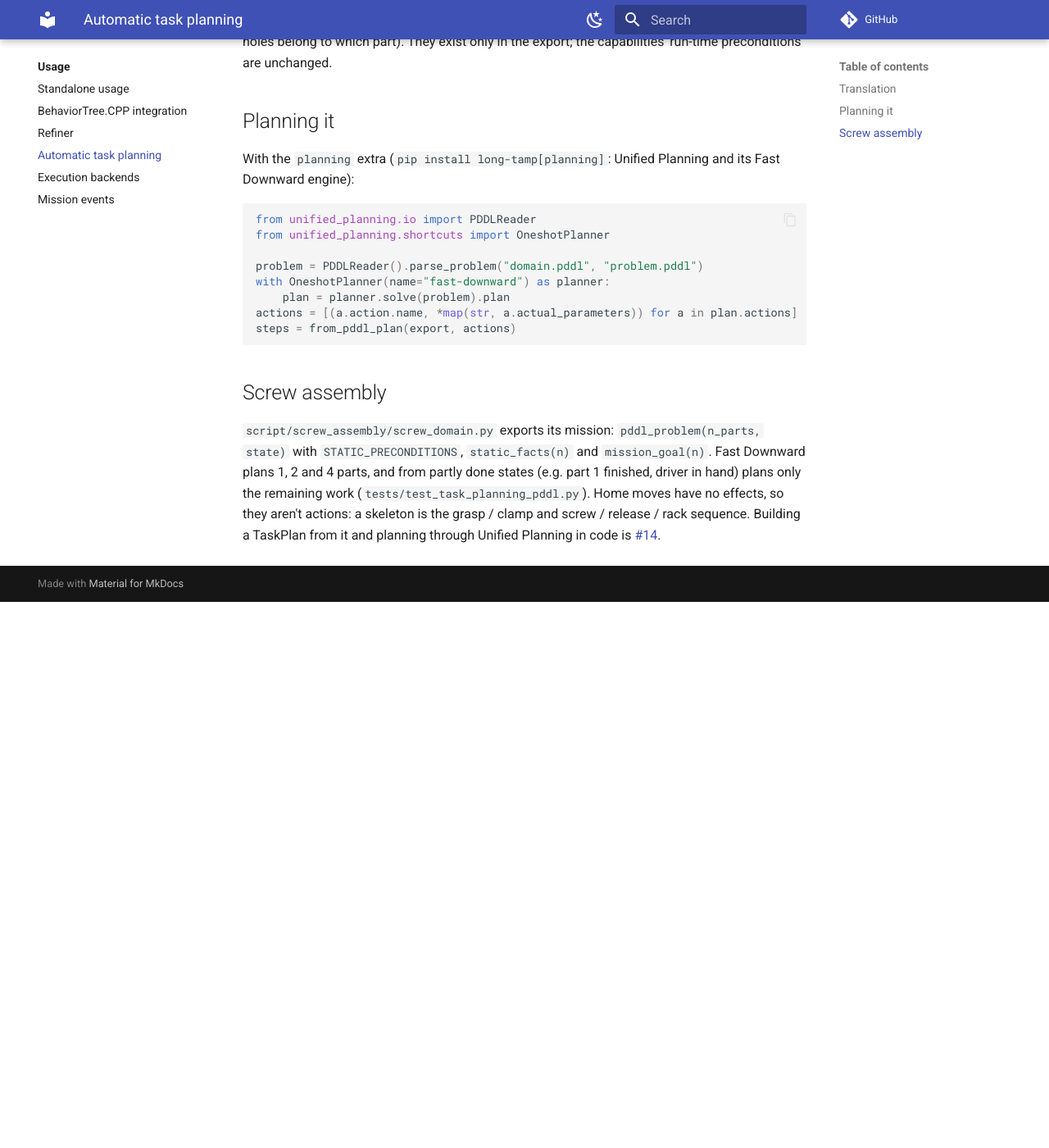
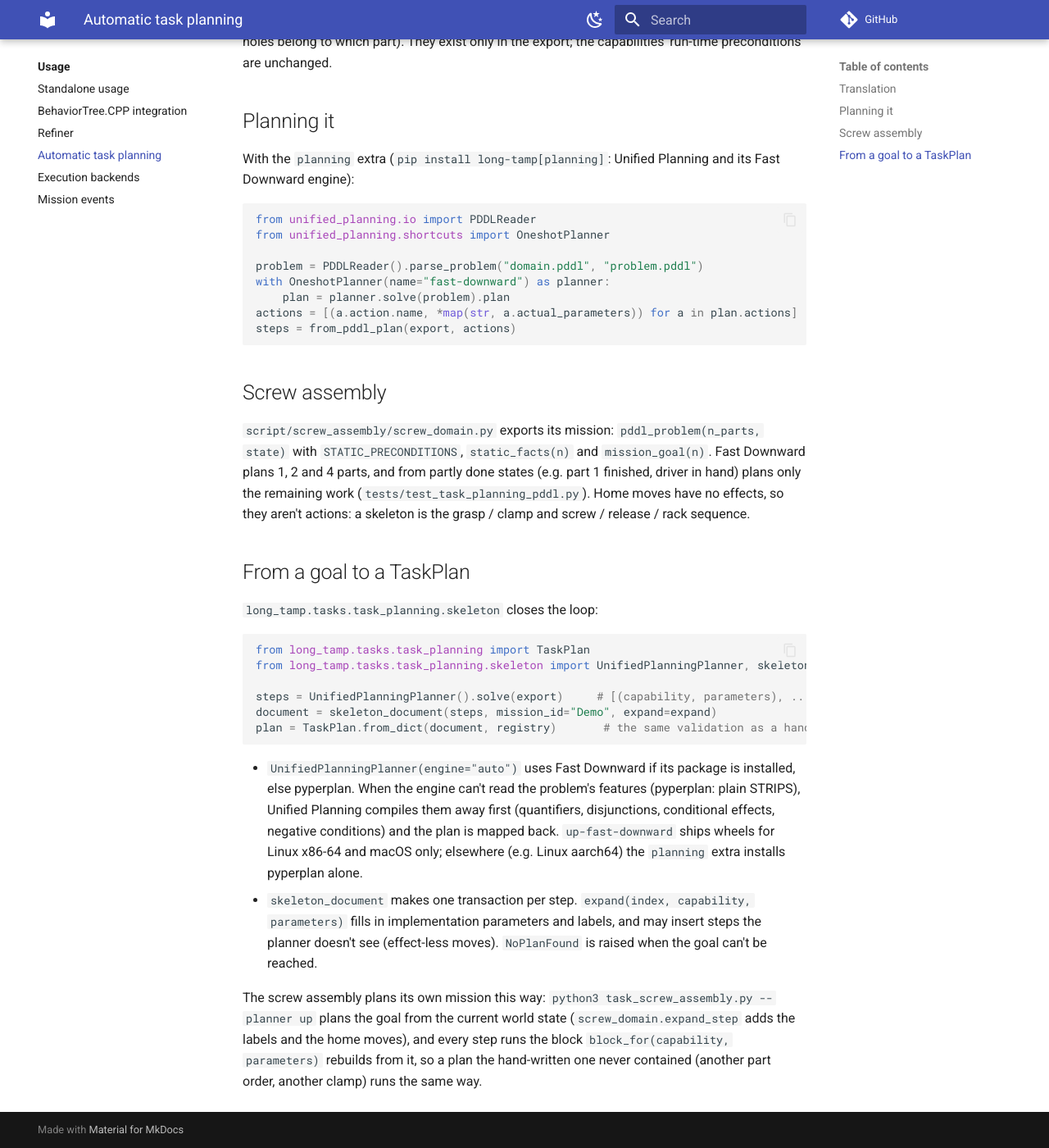
Before and after one commit to thanhndv212/long-tamp, an MkDocs documentation site: the page built from docs/usage/task-planning-pddl.md, in a window 1280 px wide and 1400 px high, scrolled down 1118 px. Shown: the whole window at 82% size. Built offline with MkDocs 1.6.1 and Material for MkDocs 9.7.7, drawn with Linux system fonts in a browser that asks for light colours; comment, search, counter and statistics services are not loaded; before the commit the page ends 1852 px from its top, so only the background shows below that.

Commit message:
docs: plans from a goal; V3 batch on planner-ordered missions
Refs #14

````diff
--- a/docs/usage/task-planning-pddl.md
+++ b/docs/usage/task-planning-pddl.md
@@ -59,5 +59,34 @@ state)` with `STATIC_PRECONDITIONS`, `static_facts(n)` and `mission_goal(n)`. Fa
 plans 1, 2 and 4 parts, and from partly done states (e.g. part 1 finished, driver in
 hand) plans only the remaining work (`tests/test_task_planning_pddl.py`). Home moves have
 no effects, so they aren't actions: a skeleton is the grasp / clamp and screw / release /
-rack sequence. Building a TaskPlan from it and planning through Unified Planning in code
-is [#14](https://github.com/thanhndv212/long-tamp/issues/14).
+rack sequence.
+
+## From a goal to a TaskPlan
+
+`long_tamp.tasks.task_planning.skeleton` closes the loop:
+
+```python
+from long_tamp.tasks.task_planning import TaskPlan
+from long_tamp.tasks.task_planning.skeleton import UnifiedPlanningPlanner, skeleton_document
+
+steps = UnifiedPlanningPlanner().solve(export)     # [(capability, parameters), ...]
+document = skeleton_document(steps, mission_id="Demo", expand=expand)
+plan = TaskPlan.from_dict(document, registry)       # the same validation as a hand-written plan
+```
+
+- `UnifiedPlanningPlanner(engine="auto")` uses Fast Downward if its package is installed,
+  else pyperplan. When the engine can't read the problem's features (pyperplan: plain
+  STRIPS), Unified Planning compiles them away first (quantifiers, disjunctions,
+  conditional effects, negative conditions) and the plan is mapped back.
+  `up-fast-downward` ships wheels for Linux x86-64 and macOS only; elsewhere (e.g. Linux
+  aarch64) the `planning` extra installs pyperplan alone.
+- `skeleton_document` makes one transaction per step. `expand(index, capability,
+  parameters)` fills in implementation parameters and labels, and may insert steps the
+  planner doesn't see (effect-less moves). `NoPlanFound` is raised when the goal can't be
+  reached.
+
+The screw assembly plans its own mission this way: `python3 task_screw_assembly.py
+--planner up` plans the goal from the current world state (`screw_domain.expand_step`
+adds the labels and the home moves), and every step runs the block `block_for(capability,
+parameters)` rebuilds from it, so a plan the hand-written one never contained (another
+part order, another clamp) runs the same way.
````
Also changed, not shown: CHANGELOG.md (+9 -0 lines), docs/plans/roadmap.md (+1 -1 lines), script/screw_assembly/README.md (+1 -0 lines), 1 other file.
